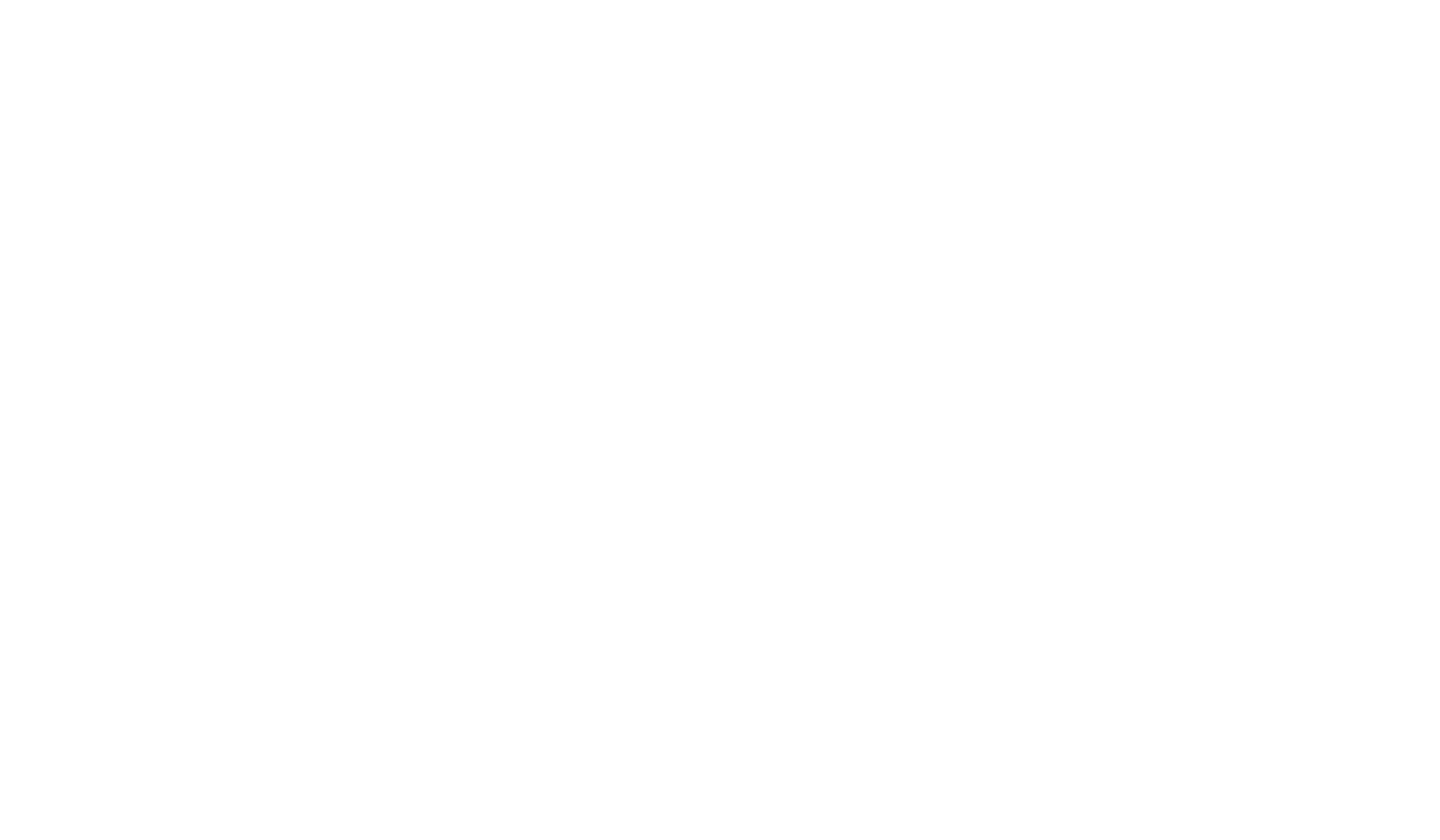
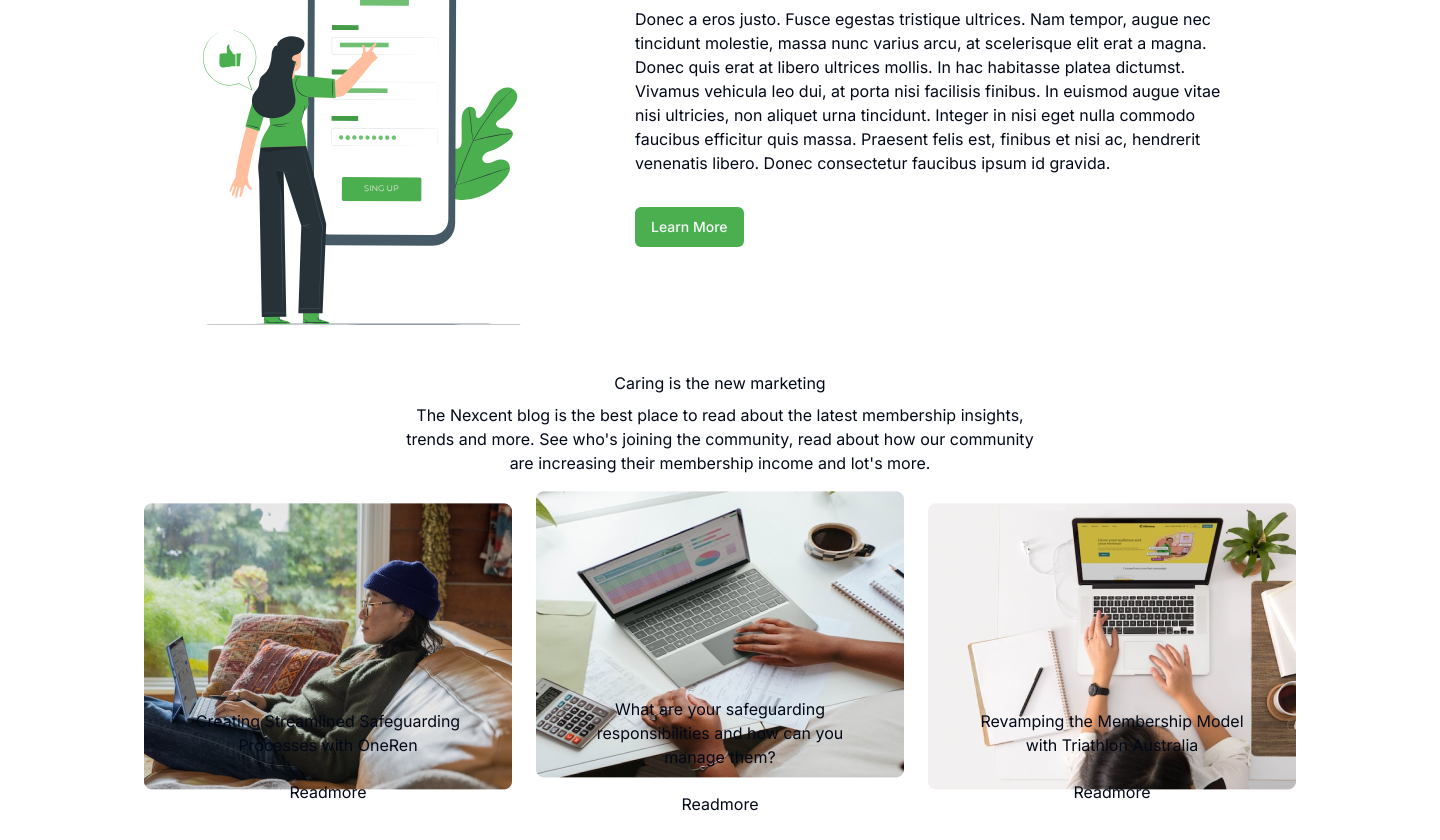
Before and after one commit to batur/nextcent, a Next.js app: page / in a window 1280 px wide. Shown: the part 788-1628 px from the top of the page, 1440 px wide, since content can reach past the window. Before the commit the page ends 800 px from the top, so only its background shows below. Built offline with nearby package versions, Linux system fonts and the light colour scheme.

Commit message:
feat: basic body section

```diff
--- a/app/page.tsx
+++ b/app/page.tsx
@@ -1,5 +1,6 @@
 import { type NextPage } from 'next';
 
+import Body from '@components/Body';
 import Header from '@components/Header';
 import Hero from '@components/Hero';
 
@@ -8,6 +9,7 @@ const Home: NextPage = () => {
     <>
       <Header />
       <Hero />
+      <Body />
     </>
   );
 };
--- /dev/null
+++ b/components/Body/SectionOne.tsx
@@ -0,0 +1,37 @@
+import React from 'react';
+
+import Image from 'next/image';
+
+import CALENDAR_SVG from '@assets/svgs/Body.svg';
+import { Button } from '@components/ui/button';
+
+const SectionOne = (): JSX.Element => {
+  return (
+    <div className='relative inline-flex items-start'>
+      <div className='relative flex w-[1440px] items-center justify-between px-[144px] py-0'>
+        <div className='relative h-[433.4px] w-[441.53px]'>
+          <div className='relative h-[434px] w-[442px]'>
+            <Image src={CALENDAR_SVG} alt='Illustration' width={442} height={434} />
+          </div>
+        </div>
+        <div className='relative flex w-[661px] flex-col items-start gap-[32px]'>
+          <div className='relative flex w-[601px] flex-[0_0_auto] flex-col items-start gap-[16px]'>
+            <p className='font-heading-headline-2 text-neutraldgrey relative mt-[-1.00px] self-stretch text-[length:var(--heading-headline-2-font-size)] font-[number:var(--heading-headline-2-font-weight)] leading-[var(--heading-headline-2-line-height)] tracking-[var(--heading-headline-2-letter-spacing)] [font-style:var(--heading-headline-2-font-style)]'>
+              How to design your site footer like we did
+            </p>
+            <p className='font-body-regular-body-3 text-neutralgrey relative self-stretch text-[length:var(--body-regular-body-3-font-size)] font-[number:var(--body-regular-body-3-font-weight)] leading-[var(--body-regular-body-3-line-height)] tracking-[var(--body-regular-body-3-letter-spacing)] [font-style:var(--body-regular-body-3-font-style)]'>
+              Donec a eros justo. Fusce egestas tristique ultrices. Nam tempor, augue nec tincidunt molestie, massa nunc varius arcu, at
+              scelerisque elit erat a magna. Donec quis erat at libero ultrices mollis. In hac habitasse platea dictumst. Vivamus vehicula
+              leo dui, at porta nisi facilisis finibus. In euismod augue vitae nisi ultricies, non aliquet urna tincidunt. Integer in nisi
+              eget nulla commodo faucibus efficitur quis massa. Praesent felis est, finibus et nisi ac, hendrerit venenatis libero. Donec
+              consectetur faucibus ipsum id gravida.
+            </p>
+          </div>
+          <Button>Learn More</Button>
+        </div>
+      </div>
+    </div>
+  );
+};
+
+export default SectionOne;
--- /dev/null
+++ b/components/Body/SectionTwo.tsx
@@ -0,0 +1,63 @@
+import React from 'react';
+
+import Image from 'next/image';
+
+import IMAGE_0 from '@assets/images/Card_Image_0.png';
+import IMAGE_1 from '@assets/images/Card_Image_1.png';
+import IMAGE_2 from '@assets/images/Card_Image_2.png';
+
+const DATA = [
+  {
+    image: IMAGE_0,
+    title: 'Creating Streamlined Safeguarding Processes with OneRen',
+    description:
+      'The Nexcent blog is the best place to read about the latest membership insights, trends and more. See who&#39;s joining the community, read about how our community are increasing their membership income and lot&#39;s more.'
+  },
+  {
+    image: IMAGE_1,
+    title: 'What are your safeguarding responsibilities and how can you manage them?',
+    description:
+      'The Nexcent blog is the best place to read about the latest membership insights, trends and more. See who&#39;s joining the community, read about how our community are increasing their membership income and lot&#39;s more.'
+  },
+  {
+    image: IMAGE_2,
+    title: 'Revamping the Membership Model with Triathlon Australia',
+    description:
+      'The Nexcent blog is the best place to read about the latest membership insights, trends and more. See who&#39;s joining the community, read about how our community are increasing their membership income and lot&#39;s more.'
+  }
+];
+
+const SectionTwo = (): JSX.Element => {
+  return (
+    <div className='relative inline-flex flex-col items-center gap-[16px]'>
+      <div className='relative flex w-[1110px] flex-[0_0_auto] flex-col items-center gap-[8px]'>
+        <p className='font-heading-headline-2 text-neutraldgrey relative mt-[-1.00px] self-stretch text-center text-[length:var(--heading-headline-2-font-size)] font-[number:var(--heading-headline-2-font-weight)] leading-[var(--heading-headline-2-line-height)] tracking-[var(--heading-headline-2-letter-spacing)] [font-style:var(--heading-headline-2-font-style)]'>
+          Caring is the new marketing
+        </p>
+        <p className='font-body-regular-body-2 text-neutralgrey relative w-[628px] text-center text-[length:var(--body-regular-body-2-font-size)] font-[number:var(--body-regular-body-2-font-weight)] leading-[var(--body-regular-body-2-line-height)] tracking-[var(--body-regular-body-2-letter-spacing)] [font-style:var(--body-regular-body-2-font-style)]'>
+          The Nexcent blog is the best place to read about the latest membership insights, trends and more. See who&#39;s joining the
+          community, read about how our community are increasing their membership income and lot&#39;s more.
+        </p>
+      </div>
+      <div className='relative flex w-[1440px] flex-[0_0_auto] items-center justify-between px-[144px] py-0'>
+        {DATA.map((data) => (
+          <div key={data.title} className='relative inline-flex flex-col items-center'>
+            <Image src={data.image} alt='Image' width={368} height={286} />
+            <div className='bg-neutralsilver shadow-shadow-8px relative mt-[-96px] inline-flex flex-[0_0_auto] flex-col items-center gap-[16px] rounded-[8px] p-[16px]'>
+              <p className='font-heading-headline-4 text-neutralgrey relative mt-[-1.00px] w-[285px] text-center text-[length:var(--heading-headline-4-font-size)] font-[number:var(--heading-headline-4-font-weight)] leading-[var(--heading-headline-4-line-height)] tracking-[var(--heading-headline-4-letter-spacing)] [font-style:var(--heading-headline-4-font-style)]'>
+                {data.title}
+              </p>
+              <div className='relative flex w-full flex-[0_0_auto] items-center justify-center gap-[8px] self-stretch p-[8px]'>
+                <div className='font-heading-headline-4 text-brandprimary relative mt-[-1.00px] w-fit whitespace-nowrap text-[length:var(--heading-headline-4-font-size)] font-[number:var(--heading-headline-4-font-weight)] leading-[var(--heading-headline-4-line-height)] tracking-[var(--heading-headline-4-letter-spacing)] [font-style:var(--heading-headline-4-font-style)]'>
+                  Readmore
+                </div>
+              </div>
+            </div>
+          </div>
+        ))}
+      </div>
+    </div>
+  );
+};
+
+export default SectionTwo;
--- /dev/null
+++ b/components/Body/index.tsx
@@ -0,0 +1,15 @@
+import React from 'react';
+
+import SectionOne from './SectionOne';
+import SectionTwo from './SectionTwo';
+
+const Body: React.FC = () => {
+  return (
+    <section className='relative inline-flex flex-col items-start justify-center gap-[48px]'>
+      <SectionOne />
+      <SectionTwo />
+    </section>
+  );
+};
+
+export default Body;
```
